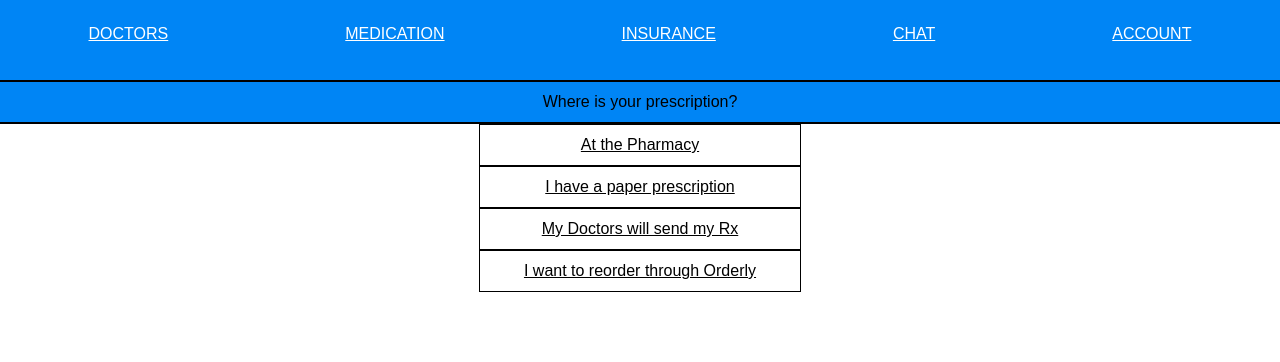
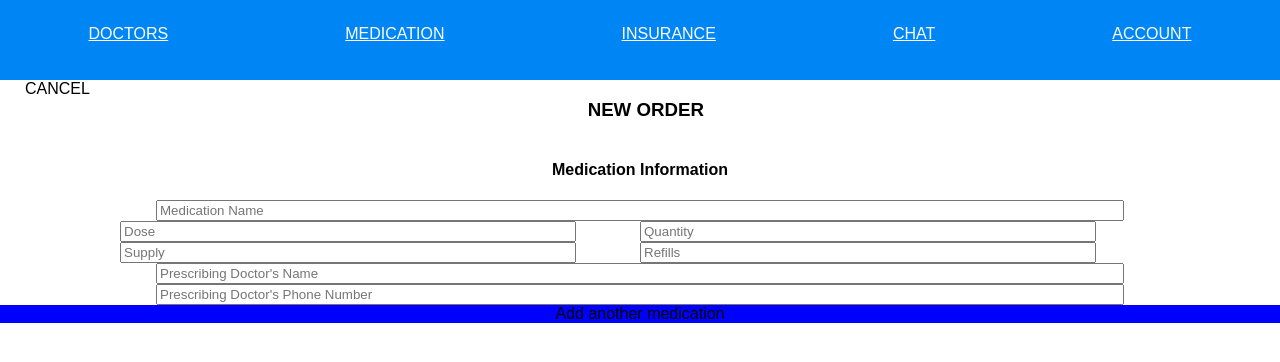
Before and after one commit to danalvarez5280/OrderlyHealth-React-Site-Demo, a React (Create React App) app: page /medication/paperrx in a window 1280 px wide. Shown: the top 362 px of the page. Built offline with nearby package versions, Linux system fonts and the light colour scheme.

Commit message:
add prescription page and paper rx page, as well as functionality for add medication button

```diff
--- a/src/App.js
+++ b/src/App.js
@@ -4,6 +4,7 @@ import './App.css';
 import Header from './Components/Header/Header';
 import Home from './Components/Home/Home';
 import Medication from './Components/Medication/Medication';
+import PaperRx from './Components/PaperRx/PaperRx';
 import { Route, NavLink, Link } from "react-router-dom";
 
 class App extends Component {
@@ -11,7 +12,8 @@ class App extends Component {
     return <div className="App">
         <Header />
         <Route exact path="/" component={Home} />
-        <Route path="/medication" component={Medication} />
+        <Route exact path="/medication" component={Medication} />
+        <Route exact path="/medication/paperrx" component={PaperRx} />
       </div>;
   }
 }
--- a/src/Components/Medication/Medication.js
+++ b/src/Components/Medication/Medication.js
@@ -8,16 +8,16 @@ class Medication extends Component {
     return <div className="med-page">
         <div className="question">Where is your prescription?</div>
         <div className="links">
-            <NavLink to="/doctors" className="med-nav">
+          <NavLink to="/medication/pharmacy" className="med-nav">
             At the Pharmacy
           </NavLink>
-            <NavLink to="/doctors" className="med-nav">
+          <NavLink to="/medication/paperrx" className="med-nav">
             I have a paper prescription
           </NavLink>
-            <NavLink to="/doctors" className="med-nav">
+          <NavLink to="/medication/doctorrx" className="med-nav">
             My Doctors will send my Rx
           </NavLink>
-            <NavLink to="/doctors" className="med-nav">
+          <NavLink to="/medication/reorder" className="med-nav">
             I want to reorder through Orderly
           </NavLink>
         </div>
--- /dev/null
+++ b/src/Components/PaperRx/PaperRx.css
@@ -0,0 +1,34 @@
+.add-meds {
+    background-color: blue;
+}
+
+.add-meds:hover {
+    cursor: pointer;
+}
+
+.cancel-button {
+    margin-left: 25px;
+}
+
+.full-input {
+    flex: 2;
+    width: 75%;
+}
+
+.half-input {
+    flex: 1;
+    margin-right: 5%;
+    width: 35%;
+}
+
+.medication-info {
+    display: flex;
+    flex-wrap: wrap;
+}
+
+.new-order {
+    display: flex;
+    flex-direction: row;
+    justify-content: space-between;
+    width: 55%;
+}
--- /dev/null
+++ b/src/Components/PaperRx/PaperRx.js
@@ -0,0 +1,43 @@
+import React, { Component } from "react";
+
+import "./PaperRx.css";
+import PrescriptionPage from '../PrescriptionPage/PrescriptionPage';
+
+class PaperRx extends Component {
+  constructor() {
+    super();
+    this.state = {
+      medications: ['thing'],
+    }
+    this.addMed = this.addMed.bind(this);
+  }
+
+  medsDisplay(){
+    console.log('medication number', this.state.medications)
+    const medicationForms = this.state.medications.map(elem => {
+      return <PrescriptionPage />
+    })
+    return medicationForms;
+  }
+
+  addMed() {
+    console.log('current med counter', this.state)
+    const meds = [...this.state.medications, 'thing']
+    this.setState({
+      medications: meds
+    })
+  }
+  render() {
+    const medPages = this.medsDisplay()
+    return <div className="med-info">
+        <div className="new-order">
+          <div className="cancel-button">CANCEL</div>
+          <h3>NEW ORDER</h3>
+        </div>
+        {medPages}
+        <div className="add-meds" onClick={() => this.addMed()}>Add another medication</div>
+      </div>;
+  }
+}
+
+export default PaperRx;
--- /dev/null
+++ b/src/Components/PrescriptionPage/PrescriptionPage.css
@@ -0,0 +1,3 @@
+.med-info {
+    border: 1px solid black;
+}
--- /dev/null
+++ b/src/Components/PrescriptionPage/PrescriptionPage.js
@@ -0,0 +1,41 @@
+import React, { Component } from "react";
+
+
+class PrescriptionPage extends Component {
+  constructor() {
+    super();
+    this.state = {
+
+    }
+  }
+  render() {
+    return (
+      <div className="med-info">
+        <h4>Medication Information</h4>
+        <div className="medicaion-info">
+          <input
+            type="text"
+            className="full-input"
+            placeholder="Medication Name"
+          />
+          <input type="text" className="half-input" placeholder="Dose" />
+          <input type="text" className="half-input" placeholder="Quantity" />
+          <input type="text" className="half-input" placeholder="Supply" />
+          <input type="text" className="half-input" placeholder="Refills" />
+          <input
+            type="text"
+            className="full-input"
+            placeholder="Prescribing Doctor's Name"
+          />
+          <input
+            type="text"
+            className="full-input"
+            placeholder="Prescribing Doctor's Phone Number"
+          />
+        </div>
+      </div>
+    );
+  }
+}
+
+export default PrescriptionPage;
```
Lines whose indentation alone changed are shown as unchanged.
